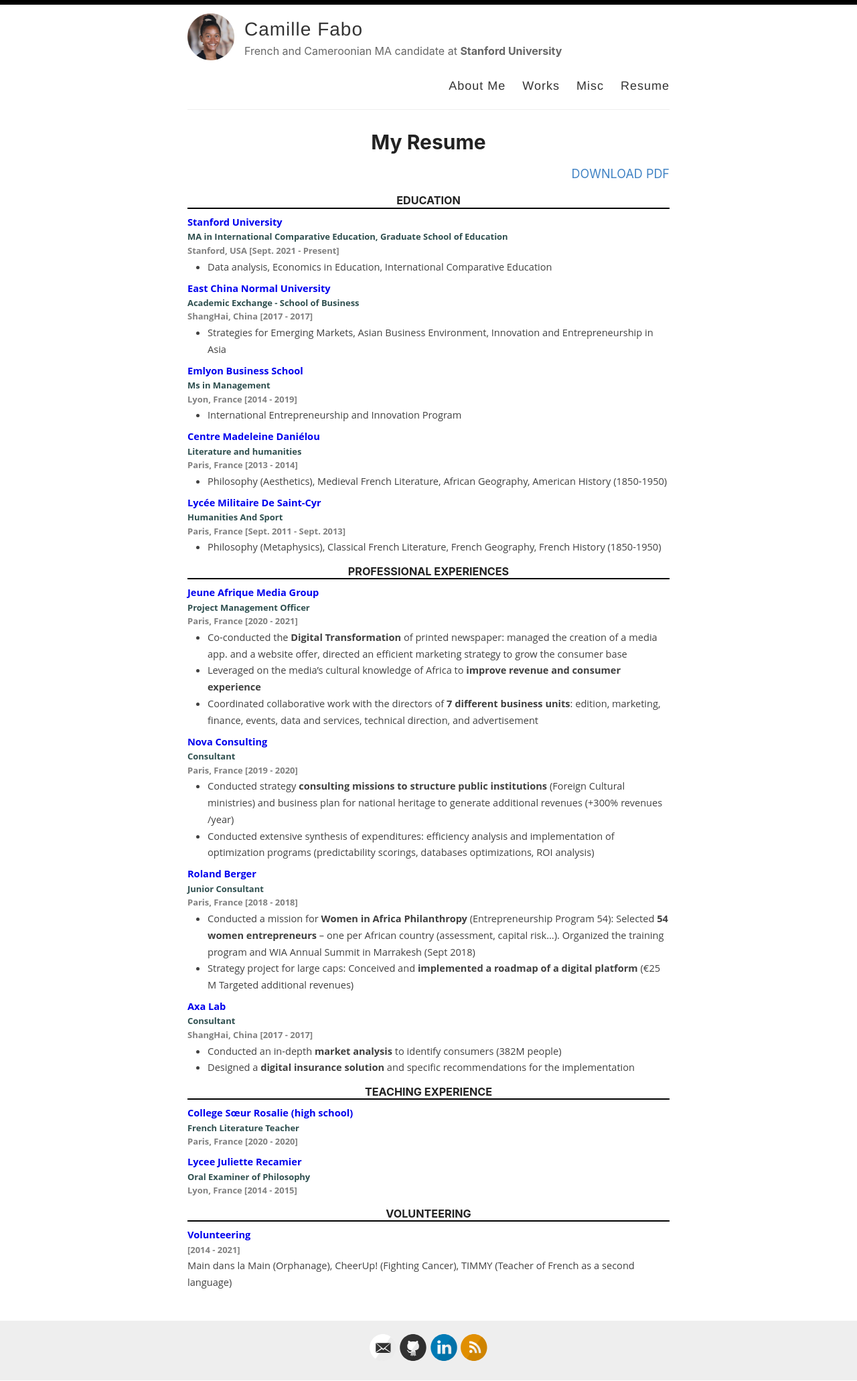
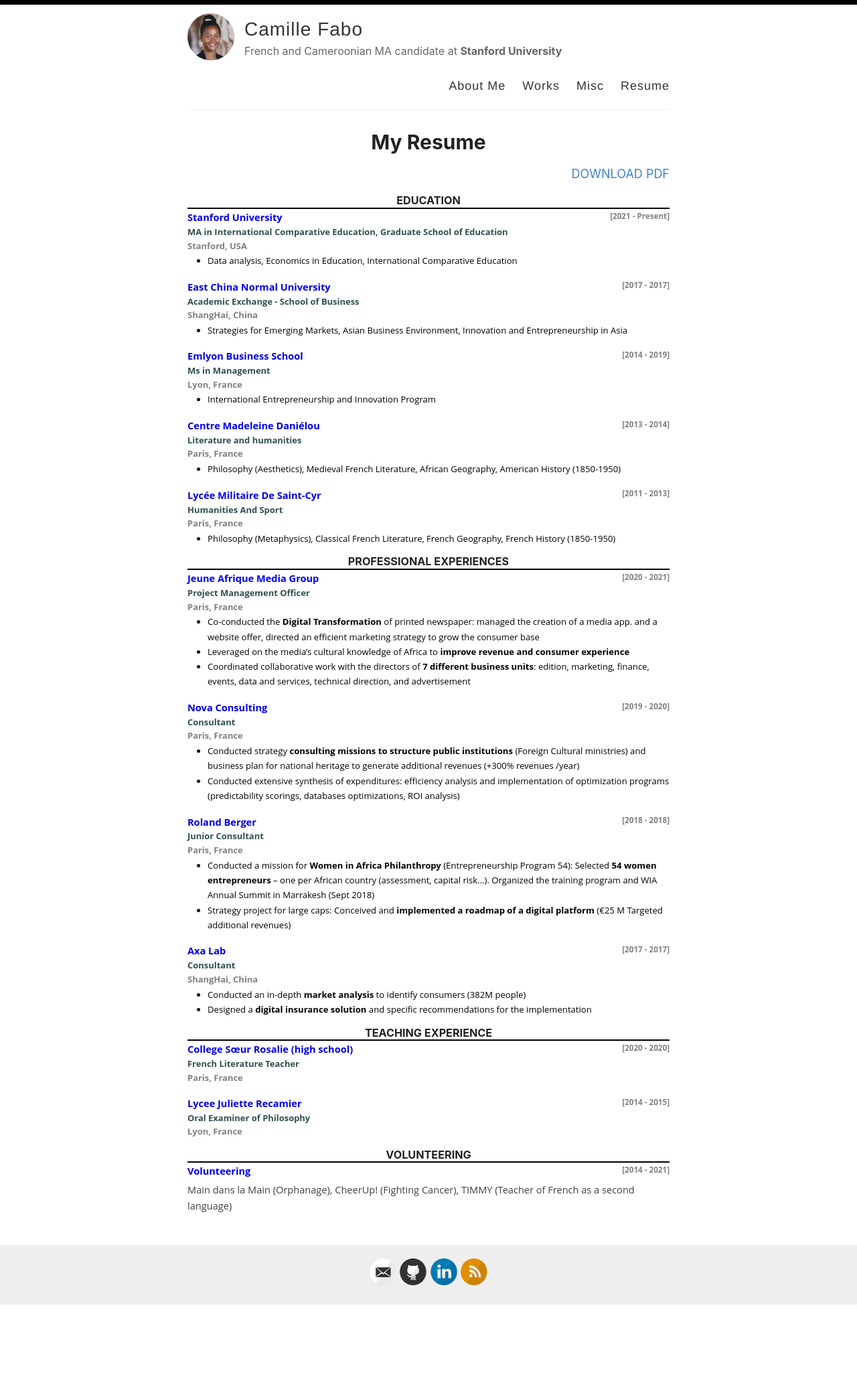
Before and after one commit to Camillefabs/Camillefabs.github.io, a Jekyll site: the page built from _pages/resume.md, in a window 1280 px wide. Shown: the whole page at 67% size. Built offline with Jekyll 4.4.1, drawn with Linux system fonts in a browser that asks for light colours; after the commit the page ends 1948 px from its top, so only the background shows below that.

Commit message:
styles modif

```diff
--- a/_pages/resume.md
+++ b/_pages/resume.md
@@ -19,12 +19,19 @@
         {% for experience in sorted_experiences %}
           {% if experience.category == category %}
             <article class="resume">
-                <a href="{{ experience.website}}" {% if experience.website !="" %}target="_blank"{%endif%}>
-                <h2>{{ experience.title }}</h2>
-                </a>
+                  <a href="{{ experience.website}}" {% if experience.website !="" %}target="_blank"{%endif%} style="margin-bottom: -5%; font-size: 1em;">
+                    <div style= "display:inline-block;margin-right:10px;">
+                      <h2>{{ experience.title }}</h2>
+                    </div>
+                  </a>
+                    <div style= "display: inline-block; float: right; margin-top: .5%;">
+                    <h4> [{{ experience.startdate }} - {{ experience.enddate }}]</h4>
+                  </div>
                 <h3>{{ experience.subtitle }}</h3>
-                <h4>{{ experience.location }} [{{ experience.startdate }} - {{ experience.enddate }}]</h4>
-                <div>{{ experience.excerpt }}</div>
+                <h4>{{ experience.location }}</h4>
+                <div>
+                  <p>{{ experience.excerpt }}</p>
+                </div>
             </article>
           {%endif%}
         {% endfor %}
--- a/assets/style.scss
+++ b/assets/style.scss
@@ -471,6 +471,12 @@
   font-size: .9em;
 }
 
+.resume h5 {
+    float: right;
+    font-family: $helveticaNeue;
+    font-size: 18px;
+}
+
 .resume h1{
   font-family: -system-ui, -apple-system, BlinkMacSystemFont, "Segoe UI", Roboto, Helvetica, Arial, sans-serif, "Apple Color Emoji", "Segoe UI Emoji", "Segoe UI Symbol";
   text-align: center;
@@ -488,24 +494,23 @@
     border:.1px solid black;
 }
 
-
 .resume h2{
   font-family: "Open Sans", sans-serif;
   color: #0000EE;
   text-align: left;
   margin-bottom: -2%;
   display: block;
-  font-size: .9em;
-  margin-top: 3%;
+  font-size: 1em;
 }
+
 .resume h3{
   font-family: "Open Sans", sans-serif;
   text-align: left;
   margin-bottom: -2%;
+  margin-top: -.5%;
   display: block;
   font-size: .8em;
   color: darkslategray;
-
 }
 
 .resume h4{
@@ -515,7 +520,15 @@
   display: block;
   font-size: .8em;
   color: gray;
+}
 
+.resume ul{
+  font-family: "Open Sans", sans-serif;
+  text-align: left;
+  margin-bottom: -2%;
+  display: block;
+  font-size: .9em;
+  color: black;
 }
 
 .author_title{
```
Also changed, not shown: my_collections/_experiences/2011-09-01-StCyr.md (+2 -2 lines), my_collections/_experiences/2021-09-01-Stanford.md (+1 -1 lines).
